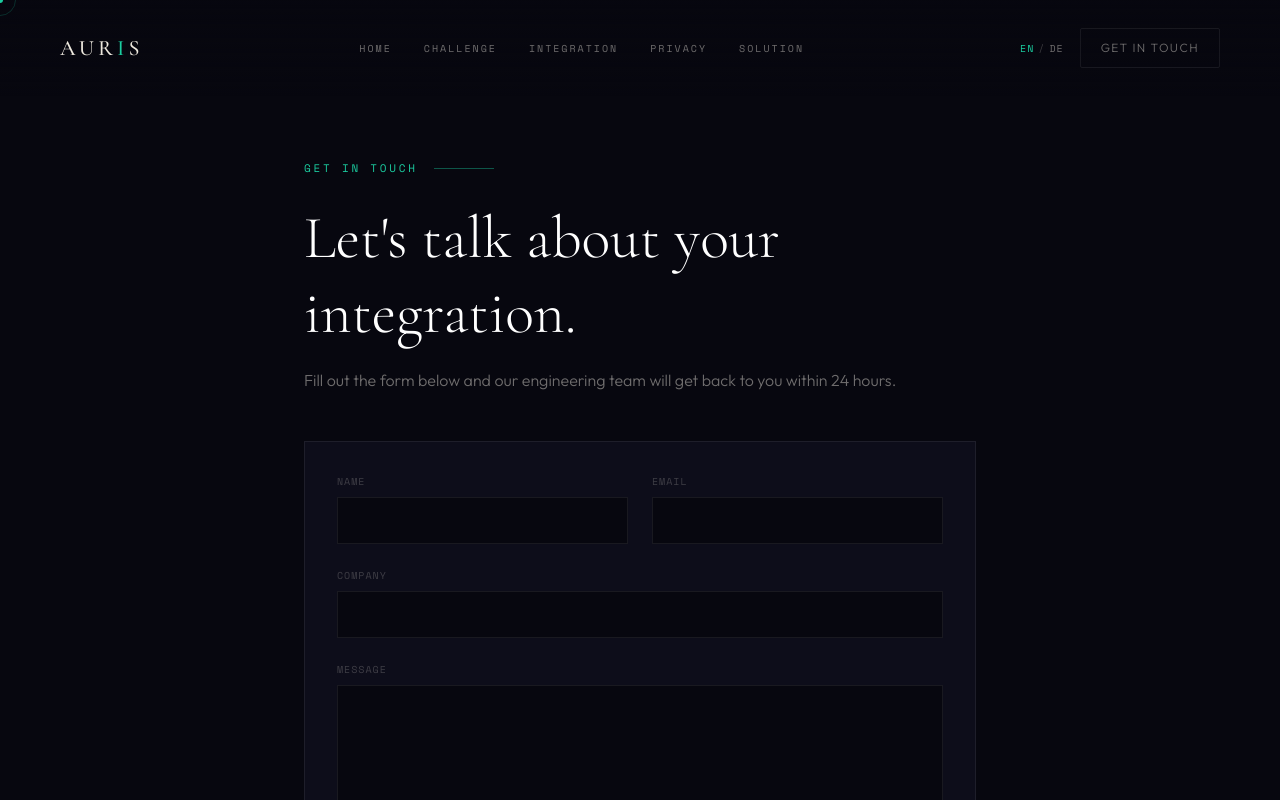
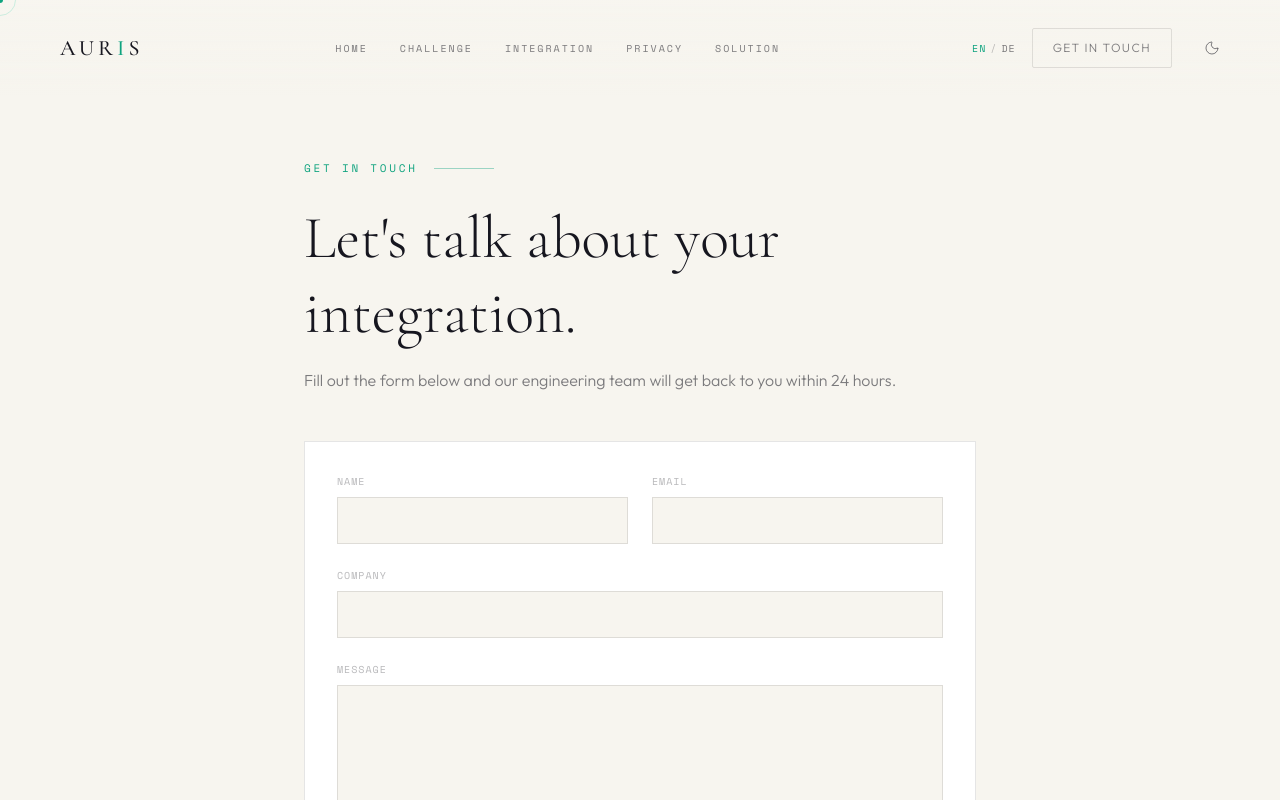
Before and after one commit to saad1mtiaz/auris-website, a React (Vite) app: page /contact in a window 1280 px wide. Shown: the top 800 px of the page. Built offline with nearby package versions, Linux system fonts and the light colour scheme.

Commit message:
Add a light screen mode with a toggle button.

```diff
--- a/src/App.tsx
+++ b/src/App.tsx
@@ -1,4 +1,5 @@
 import { BrowserRouter, Routes, Route } from 'react-router-dom';
+import { ThemeProvider } from './contexts/ThemeContext';
 import { LanguageProvider } from './contexts/LanguageContext';
 import Layout from './components/Layout';
 import HomePage from './pages/HomePage';
@@ -8,6 +9,7 @@ export default function App() {
   const basename = '/';
 
   return (
+    <ThemeProvider>
       <LanguageProvider>
         <BrowserRouter basename={basename}>
           <Routes>
@@ -18,5 +20,6 @@ export default function App() {
           </Routes>
         </BrowserRouter>
       </LanguageProvider>
+    </ThemeProvider>
   );
 }
--- a/src/components/Navigation.tsx
+++ b/src/components/Navigation.tsx
@@ -1,8 +1,11 @@
+import { Sun, Moon } from 'lucide-react';
 import { useLanguage } from '../contexts/LanguageContext';
+import { useTheme } from '../contexts/ThemeContext';
 import { Link, useLocation, useNavigate } from 'react-router-dom';
 
 export default function Navigation() {
   const { t, language, setLanguage } = useLanguage();
+  const { theme, toggleTheme } = useTheme();
   const location = useLocation();
   const navigate = useNavigate();
 
@@ -76,6 +79,13 @@ export default function Navigation() {
           >
             {t.nav.requestBtn}
           </Link>
+          <button
+            onClick={toggleTheme}
+            className="ml-4 text-text-muted hover:text-accent transition-colors duration-300"
+            aria-label="Toggle theme"
+          >
+            {theme === 'light' ? <Moon size={16} strokeWidth={1.5} /> : <Sun size={16} strokeWidth={1.5} />}
+          </button>
         </div>
       </div>
     </nav>
--- a/src/components/sections/SDK.tsx
+++ b/src/components/sections/SDK.tsx
@@ -39,7 +39,7 @@ export default function SDK() {
           whileInView={{ opacity: 1, scale: 1 }}
           viewport={{ once: true }}
           transition={{ duration: 0.8 }}
-          className="bg-black/40 hairline-border rounded-[4px] overflow-hidden"
+          className="bg-code-bg hairline-border rounded-[4px] overflow-hidden"
         >
           <div className="px-5 py-3 border-b border-border-hairline flex items-center gap-2">
             {[1, 2, 3].map(i => <div key={i} className="w-2 h-2 rounded-full bg-border-hairline" />)}
--- /dev/null
+++ b/src/contexts/ThemeContext.tsx
@@ -0,0 +1,60 @@
+import React, { createContext, useContext, useEffect, useState, ReactNode } from 'react';
+
+type Theme = 'dark' | 'light';
+
+const STORAGE_KEY = 'auris-theme';
+
+function getInitialTheme(): Theme {
+  if (typeof window === 'undefined') return 'dark';
+
+  const stored = window.localStorage.getItem(STORAGE_KEY);
+  if (stored === 'light' || stored === 'dark') {
+    return stored;
+  }
+
+  // No manual override saved — follow the OS preference.
+  return window.matchMedia('(prefers-color-scheme: light)').matches ? 'light' : 'dark';
+}
+
+type ThemeContextType = {
+  theme: Theme;
+  setTheme: (theme: Theme) => void;
+  toggleTheme: () => void;
+};
+
+const ThemeContext = createContext<ThemeContextType | undefined>(undefined);
+
+export function ThemeProvider({ children }: { children: ReactNode }) {
+  const [theme, setThemeState] = useState<Theme>(getInitialTheme);
+
+  useEffect(() => {
+    const root = document.documentElement;
+    root.classList.toggle('light', theme === 'light');
+    root.classList.toggle('dark', theme === 'dark');
+  }, [theme]);
+
+  // setTheme persists the choice as a remembered manual override that wins
+  // over the OS preference on future loads.
+  const setTheme = (next: Theme) => {
+    window.localStorage.setItem(STORAGE_KEY, next);
+    setThemeState(next);
+  };
+
+  const toggleTheme = () => setTheme(theme === 'light' ? 'dark' : 'light');
+
+  const value = { theme, setTheme, toggleTheme };
+
+  return (
+    <ThemeContext.Provider value={value}>
+      {children}
+    </ThemeContext.Provider>
+  );
+}
+
+export function useTheme() {
+  const context = useContext(ThemeContext);
+  if (context === undefined) {
+    throw new Error('useTheme must be used within a ThemeProvider');
+  }
+  return context;
+}
--- a/src/index.css
+++ b/src/index.css
@@ -18,8 +18,26 @@
 
   --color-code-string: #E8C07D;
   --color-code-key: #A0A8F0;
+  --color-code-bg: rgba(0, 0, 0, 0.40);
 
   --radius-xs: 2px;
+}
+
+/* Bright / light theme — overrides the dark @theme tokens above when
+   the `light` class is present on <html> (toggled by ThemeContext). */
+html.light {
+  --color-bg: #F7F5EF;
+  --color-bg-secondary: #FFFFFF;
+  --color-text-primary: #16161F;
+  --color-text-muted: rgba(22, 22, 31, 0.55);
+  --color-text-ghost: rgba(22, 22, 31, 0.30);
+  --color-accent: #0FA37F;
+  --color-accent-dim: rgba(15, 163, 127, 0.12);
+  --color-accent-glow: rgba(15, 163, 127, 0.06);
+  --color-border-hairline: rgba(0, 0, 0, 0.10);
+  --color-code-string: #B9831F;
+  --color-code-key: #5560D0;
+  --color-code-bg: rgba(0, 0, 0, 0.04);
 }
 
 @layer base {
@@ -31,6 +49,7 @@
     scroll-behavior: smooth;
     background-color: var(--color-bg);
     color: var(--color-text-primary);
+    transition: background-color 0.4s ease, color 0.4s ease;
   }
 
   body {
--- a/src/pages/ContactPage.tsx
+++ b/src/pages/ContactPage.tsx
@@ -51,7 +51,7 @@ export default function ContactPage() {
             initial={{ opacity: 0, y: 20 }}
             animate={{ opacity: 1, y: 0 }}
             transition={{ delay: 0.1 }}
-            className="font-serif text-[clamp(40px,5vw,60px)] font-light leading-tight text-white mb-4"
+            className="font-serif text-[clamp(40px,5vw,60px)] font-light leading-tight text-text-primary mb-4"
           >
             {t.contact?.title || 'Let\'s talk about your integration.'}
           </motion.h1>
@@ -78,7 +78,7 @@ export default function ContactPage() {
                   <path d="M20 6L9 17l-5-5"/>
                 </svg>
               </div>
-              <h3 className="font-serif text-[24px] mb-3 text-white">{t.contact?.successTitle || 'Message Sent'}</h3>
+              <h3 className="font-serif text-[24px] mb-3 text-text-primary">{t.contact?.successTitle || 'Message Sent'}</h3>
               <p className="text-text-muted">{t.contact?.successMessage || 'We have received your message and will be in touch shortly.'}</p>
             </div>
           ) : (
@@ -94,7 +94,7 @@ export default function ContactPage() {
                     id="user_name"
                     name="user_name"
                     required
-                    className="bg-bg border border-border-hairline px-4 py-3 text-[14px] text-white focus:outline-none focus:border-accent transition-colors"
+                    className="bg-bg border border-border-hairline px-4 py-3 text-[14px] text-text-primary focus:outline-none focus:border-accent transition-colors"
                   />
                 </div>
 
@@ -107,7 +107,7 @@ export default function ContactPage() {
                     id="user_email"
                     name="user_email"
                     required
-                    className="bg-bg border border-border-hairline px-4 py-3 text-[14px] text-white focus:outline-none focus:border-accent transition-colors"
+                    className="bg-bg border border-border-hairline px-4 py-3 text-[14px] text-text-primary focus:outline-none focus:border-accent transition-colors"
                   />
                 </div>
               </div>
@@ -120,7 +120,7 @@ export default function ContactPage() {
                   type="text"
                   id="company"
                   name="company"
-                  className="bg-bg border border-border-hairline px-4 py-3 text-[14px] text-white focus:outline-none focus:border-accent transition-colors"
+                  className="bg-bg border border-border-hairline px-4 py-3 text-[14px] text-text-primary focus:outline-none focus:border-accent transition-colors"
                 />
               </div>
 
@@ -133,7 +133,7 @@ export default function ContactPage() {
                   name="message"
                   rows={5}
                   required
-                  className="bg-bg border border-border-hairline px-4 py-3 text-[14px] text-white focus:outline-none focus:border-accent transition-colors resize-none"
+                  className="bg-bg border border-border-hairline px-4 py-3 text-[14px] text-text-primary focus:outline-none focus:border-accent transition-colors resize-none"
                 />
               </div>
 
```
Also changed, not shown: 1 other file (tests, documents, lock files or other folders). Lines whose indentation alone changed are shown as unchanged.
